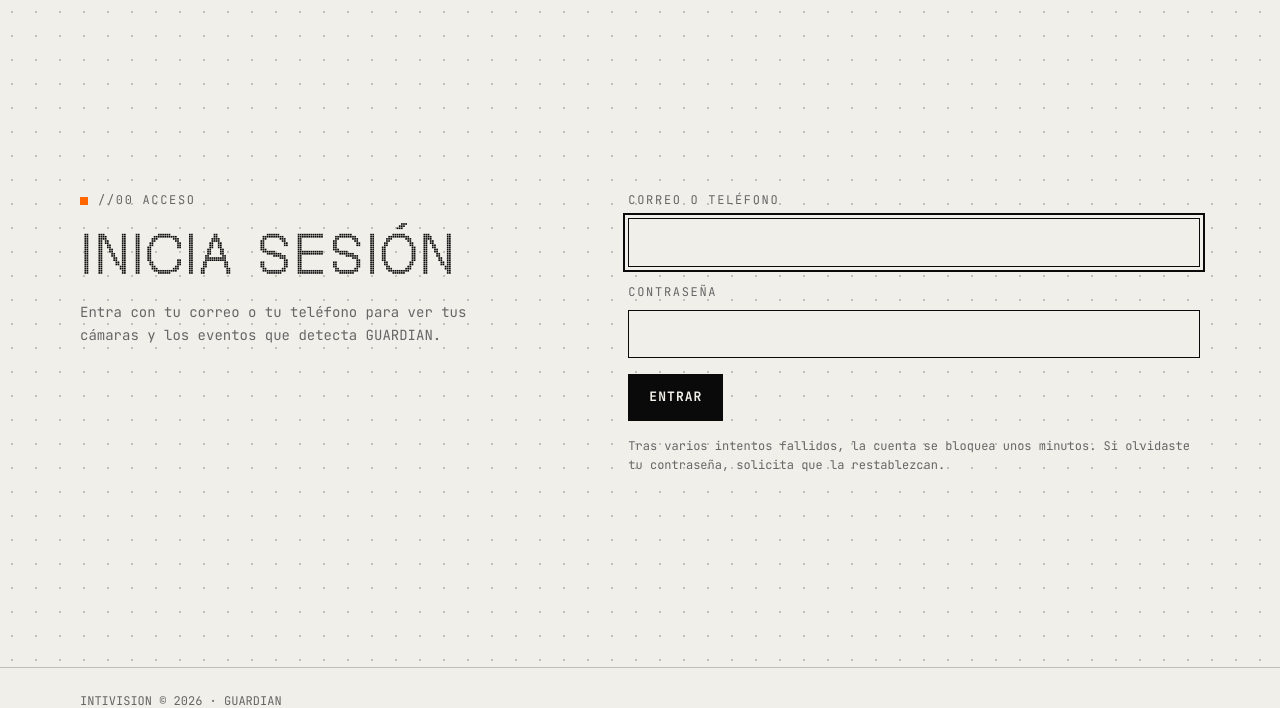
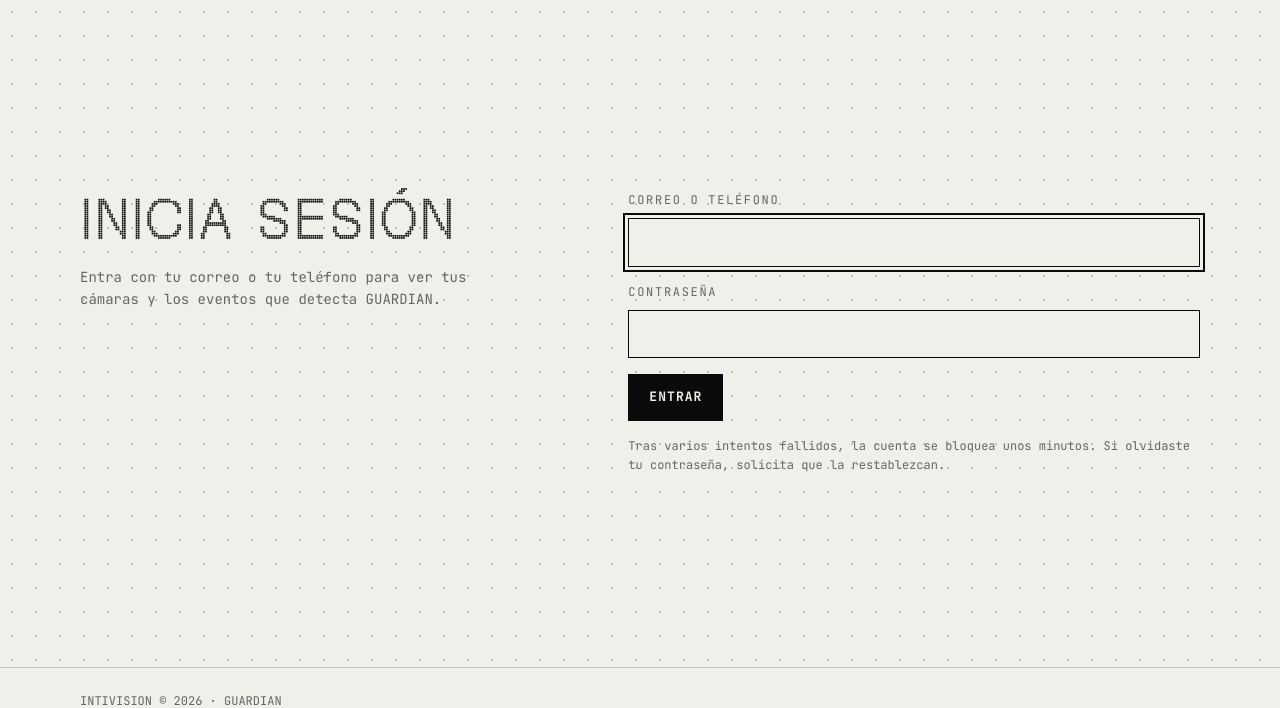
Before and after one commit to AngelGabri3l/intivision, a FastAPI app: page /login in a window 1280 px wide. Shown: the part 65-773 px from the top of the page. Run offline with FastAPI, Linux system fonts and the light colour scheme; parts of the project's set-up code (start-up, migrations or seed data) failed here and were passed over; some libraries are stand-ins or nearby versions.

Commit message:
feat: sin etiquetas numeradas en los titulos

```diff
--- a/backend/templates/alertas.html
+++ b/backend/templates/alertas.html
@@ -135,8 +135,6 @@ button, input { font: inherit; color: inherit; }
 
 .seccion { padding-block: clamp(32px, 6vw, 64px); }
 .seccion + .seccion { border-top: 1px solid hsl(var(--border)); }
-.etiqueta { display: inline-flex; gap: 10px; align-items: center; color: hsl(var(--muted-foreground)); font-size: 12px; letter-spacing: .14em; text-transform: uppercase; }
-.etiqueta::before { content: ""; width: 8px; height: 8px; background: hsl(var(--accent)); }
 
 .analisis { display: grid; gap: 32px; }
 .analisis__texto { display: grid; gap: 16px; align-content: start; }
@@ -309,7 +307,6 @@ a.btn { text-decoration: none; }
   <section class="seccion trama" aria-labelledby="titulo-alertas">
     <div class="contenedor analisis">
       <div class="analisis__texto">
-        <p class="etiqueta">//05 ALERTAS</p>
         <h1 class="analisis__titulo pixel" id="titulo-alertas">Alertas por Telegram</h1>
         <p class="analisis__descripcion">{descripcion}</p>
       </div>
@@ -325,7 +322,6 @@ a.btn { text-decoration: none; }
     <div class="contenedor">
       <div class="historial__cabecera">
         <h2 class="historial__titulo" id="titulo-avisos">
-          <span class="etiqueta">//06 ULTIMOS_AVISOS</span>
           <span class="pixel">Últimos avisos</span>
         </h2>
         <span class="historial__total">{total}</span>
--- a/backend/templates/camara.html
+++ b/backend/templates/camara.html
@@ -135,8 +135,6 @@ button, input { font: inherit; color: inherit; }
 
 .seccion { padding-block: clamp(32px, 6vw, 64px); }
 .seccion + .seccion { border-top: 1px solid hsl(var(--border)); }
-.etiqueta { display: inline-flex; gap: 10px; align-items: center; color: hsl(var(--muted-foreground)); font-size: 12px; letter-spacing: .14em; text-transform: uppercase; }
-.etiqueta::before { content: ""; width: 8px; height: 8px; background: hsl(var(--accent)); }
 
 .analisis { display: grid; gap: 32px; }
 .analisis__texto { display: grid; gap: 16px; align-content: start; }
@@ -277,7 +275,6 @@ a.btn { text-decoration: none; }
   <section class="seccion trama" aria-labelledby="titulo-camara">
     <div class="contenedor analisis">
       <div class="analisis__texto">
-        <p class="etiqueta">//03 CAMARA</p>
         <h1 class="analisis__titulo pixel" id="titulo-camara">{nombre}</h1>
         <p class="analisis__descripcion">{lugar}</p>
         <p><a class="btn btn--texto" href="/cameras">&larr; Todas las cámaras</a></p>
@@ -300,7 +297,6 @@ a.btn { text-decoration: none; }
     <div class="contenedor">
       <div class="historial__cabecera">
         <h2 class="historial__titulo" id="titulo-eventos">
-          <span class="etiqueta">//04 HISTORIAL_DE_LA_CAMARA</span>
           <span class="pixel">Eventos de la cámara</span>
         </h2>
         <span class="historial__total">{total}</span>
--- a/backend/templates/camaras.html
+++ b/backend/templates/camaras.html
@@ -135,8 +135,6 @@ button, input { font: inherit; color: inherit; }
 
 .seccion { padding-block: clamp(32px, 6vw, 64px); }
 .seccion + .seccion { border-top: 1px solid hsl(var(--border)); }
-.etiqueta { display: inline-flex; gap: 10px; align-items: center; color: hsl(var(--muted-foreground)); font-size: 12px; letter-spacing: .14em; text-transform: uppercase; }
-.etiqueta::before { content: ""; width: 8px; height: 8px; background: hsl(var(--accent)); }
 
 .analisis { display: grid; gap: 32px; }
 .analisis__texto { display: grid; gap: 16px; align-content: start; }
@@ -280,7 +278,6 @@ a.btn { text-decoration: none; }
   <section class="seccion trama" aria-labelledby="titulo-camaras">
     <div class="contenedor">
       <div class="analisis__texto">
-        <p class="etiqueta">//03 CAMARAS</p>
         <h1 class="analisis__titulo pixel" id="titulo-camaras">{titulo}</h1>
         <p class="analisis__descripcion">{descripcion}</p>
       </div>
--- a/backend/templates/equipos.html
+++ b/backend/templates/equipos.html
@@ -135,8 +135,6 @@ button, input { font: inherit; color: inherit; }
 
 .seccion { padding-block: clamp(32px, 6vw, 64px); }
 .seccion + .seccion { border-top: 1px solid hsl(var(--border)); }
-.etiqueta { display: inline-flex; gap: 10px; align-items: center; color: hsl(var(--muted-foreground)); font-size: 12px; letter-spacing: .14em; text-transform: uppercase; }
-.etiqueta::before { content: ""; width: 8px; height: 8px; background: hsl(var(--accent)); }
 
 .analisis { display: grid; gap: 32px; }
 .analisis__texto { display: grid; gap: 16px; align-content: start; }
@@ -364,7 +362,6 @@ a.btn { text-decoration: none; }
   <section class="seccion trama" aria-labelledby="titulo-equipos">
     <div class="contenedor analisis">
       <div class="analisis__texto">
-        <p class="etiqueta">//09 EQUIPOS</p>
         <h1 class="analisis__titulo pixel" id="titulo-equipos">Equipos y cámaras</h1>
         <p class="analisis__descripcion">Cada mini PC muestra las cámaras que detecta. Tú decides a quién se asigna cada una: a una persona de la comunidad o a la zona común. Una cámara sin asignar no se analiza.</p>
       </div>
@@ -375,7 +372,6 @@ a.btn { text-decoration: none; }
     <div class="contenedor">
       <div class="historial__cabecera">
         <h2 class="historial__titulo" id="titulo-lista-equipos">
-          <span class="etiqueta">//10 MINI_PC</span>
           <span class="pixel">Mini PC y cámaras</span>
         </h2>
       </div>
--- a/backend/templates/login.html
+++ b/backend/templates/login.html
@@ -135,8 +135,6 @@ button, input { font: inherit; color: inherit; }
 
 .seccion { padding-block: clamp(32px, 6vw, 64px); }
 .seccion + .seccion { border-top: 1px solid hsl(var(--border)); }
-.etiqueta { display: inline-flex; gap: 10px; align-items: center; color: hsl(var(--muted-foreground)); font-size: 12px; letter-spacing: .14em; text-transform: uppercase; }
-.etiqueta::before { content: ""; width: 8px; height: 8px; background: hsl(var(--accent)); }
 
 .analisis { display: grid; gap: 32px; }
 .analisis__texto { display: grid; gap: 16px; align-content: start; }
@@ -235,7 +233,6 @@ main { flex: 1; display: flex; flex-direction: column; }
   <section class="seccion trama acceso" aria-labelledby="titulo-acceso">
     <div class="contenedor analisis">
       <div class="analisis__texto">
-        <p class="etiqueta">//00 ACCESO</p>
         <h1 class="analisis__titulo pixel" id="titulo-acceso">Inicia sesión</h1>
         <p class="analisis__descripcion">
           Entra con tu correo o tu teléfono para ver tus cámaras y los eventos que detecta GUARDIAN.
--- a/backend/templates/mapa.html
+++ b/backend/templates/mapa.html
@@ -136,8 +136,6 @@ button, input { font: inherit; color: inherit; }
 
 .seccion { padding-block: clamp(32px, 6vw, 64px); }
 .seccion + .seccion { border-top: 1px solid hsl(var(--border)); }
-.etiqueta { display: inline-flex; gap: 10px; align-items: center; color: hsl(var(--muted-foreground)); font-size: 12px; letter-spacing: .14em; text-transform: uppercase; }
-.etiqueta::before { content: ""; width: 8px; height: 8px; background: hsl(var(--accent)); }
 
 .analisis { display: grid; gap: 32px; }
 .analisis__texto { display: grid; gap: 16px; align-content: start; }
@@ -342,7 +340,6 @@ a.btn { text-decoration: none; }
   <section class="seccion trama" aria-labelledby="titulo-mapa">
     <div class="contenedor analisis">
       <div class="analisis__texto">
-        <p class="etiqueta">//17 MAPA</p>
         <h1 class="analisis__titulo pixel" id="titulo-mapa">Mapa de calor por cámara</h1>
         <p class="analisis__descripcion">Dónde ocurren los incidentes. Se dibujan las cámaras de zonas comunes y las privadas cuyo dueño aceptó mostrarlas, con la ubicación exacta que él eligió. Cuanto más grande el círculo, más incidentes.</p>
       </div>
@@ -353,7 +350,6 @@ a.btn { text-decoration: none; }
     <div class="contenedor">
       <div class="historial__cabecera">
         <h2 class="historial__titulo" id="titulo-mapa-filtros">
-          <span class="etiqueta">//18 RANGO</span>
           <span class="pixel">Qué se muestra</span>
         </h2>
         <span class="historial__total" id="mapa-resumen"></span>
@@ -387,7 +383,6 @@ a.btn { text-decoration: none; }
     <div class="contenedor">
       <div class="historial__cabecera">
         <h2 class="historial__titulo" id="titulo-mapa-vista">
-          <span class="etiqueta">//19 MAPA</span>
           <span class="pixel">Cámaras en el mapa</span>
         </h2>
       </div>
--- a/backend/templates/pendientes.html
+++ b/backend/templates/pendientes.html
@@ -135,8 +135,6 @@ button, input { font: inherit; color: inherit; }
 
 .seccion { padding-block: clamp(32px, 6vw, 64px); }
 .seccion + .seccion { border-top: 1px solid hsl(var(--border)); }
-.etiqueta { display: inline-flex; gap: 10px; align-items: center; color: hsl(var(--muted-foreground)); font-size: 12px; letter-spacing: .14em; text-transform: uppercase; }
-.etiqueta::before { content: ""; width: 8px; height: 8px; background: hsl(var(--accent)); }
 
 .analisis { display: grid; gap: 32px; }
 .analisis__texto { display: grid; gap: 16px; align-content: start; }
@@ -321,7 +319,6 @@ a.btn { text-decoration: none; }
   <section class="seccion trama" aria-labelledby="titulo-pendientes">
     <div class="contenedor analisis">
       <div class="analisis__texto">
-        <p class="etiqueta">//07 PENDIENTES</p>
         <h1 class="analisis__titulo pixel" id="titulo-pendientes">Pendientes de revisión</h1>
         <p class="analisis__descripcion">Alertas de las zonas comunes que esperan que un administrador las confirme o las descarte. Si nadie responde a tiempo, se avisa a todos como «no verificada».</p>
       </div>
@@ -332,7 +329,6 @@ a.btn { text-decoration: none; }
     <div class="contenedor">
       <div class="historial__cabecera">
         <h2 class="historial__titulo" id="titulo-en-espera">
-          <span class="etiqueta">//08 EN_ESPERA</span>
           <span class="pixel">En espera</span>
         </h2>
         <span class="historial__total" id="pend-total"></span>
--- a/backend/templates/ubicacion.html
+++ b/backend/templates/ubicacion.html
@@ -34,7 +34,6 @@
 <link rel="stylesheet" href="/static/leaflet/leaflet.css">
 <div class="historial__cabecera">
   <h2 class="historial__titulo" id="titulo-ubic">
-    <span class="etiqueta">//UBICACION</span>
     <span class="pixel">Ubicación de la cámara</span>
   </h2>
 </div>
--- a/backend/templates/vivo.html
+++ b/backend/templates/vivo.html
@@ -1,7 +1,6 @@
 <section class="seccion" aria-labelledby="titulo-vivo">
   <div class="contenedor">
     <h2 class="historial__titulo" id="titulo-vivo">
-      <span class="etiqueta">//EN_VIVO</span>
       <span class="pixel">En vivo</span>
     </h2>
     <style>
```
Also changed, not shown: backend/pages.py (+5 -5 lines), backend/templates/panel.html (+0 -10 lines).
